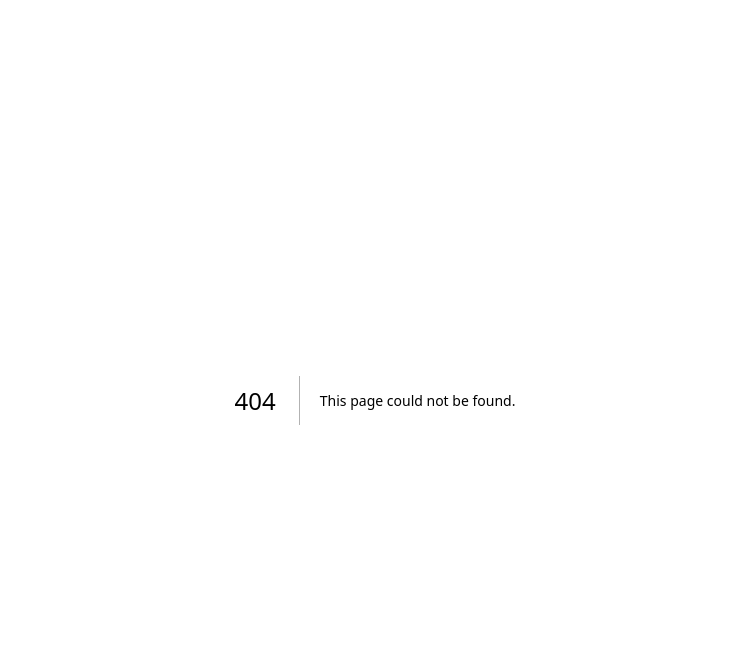
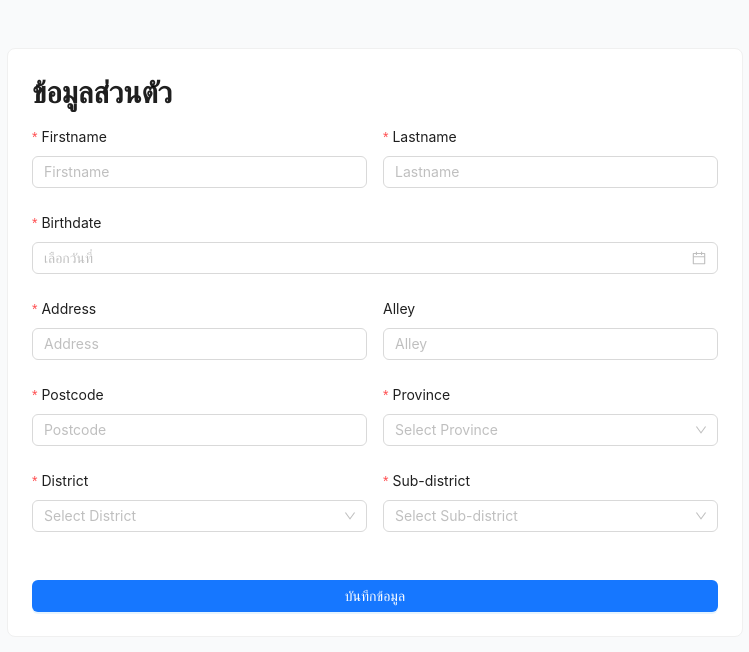
Before and after one commit to NarawithJangtrakulKKU/formgenarater, a Next.js app: page /persona in a window 1280 px wide. Before the commit this address had no page. Shown: the top 652 px of the page, without its empty margins (265-1014 px from the left). Built offline with nearby package versions, Linux system fonts and the light colour scheme.

Commit message:
Page: Persona

```diff
--- /dev/null
+++ b/src/app/persona/page.tsx
@@ -0,0 +1,56 @@
+'use client';
+
+import React from 'react';
+import { Form, ConfigProvider, Button } from 'antd';
+import thTH from 'antd/locale/th_TH';
+import { Card, Typography } from 'antd';
+import PersonaForm from '@/components/PersonaForm';
+import type { Dayjs } from 'dayjs';
+
+const { Title } = Typography;
+
+interface FormValues {
+  firstname: string;
+  lastname: string;
+  birthdate: Dayjs;
+  address: string;
+  alley?: string;
+  postcode: string;
+  province: string;
+  district: string;
+  subDistrict: string;
+}
+
+const PersonaPage = () => {
+  const [form] = Form.useForm<FormValues>();
+
+  const handleFinish = (values: FormValues) => {
+    console.log('Form values:', values);
+  };
+
+  return (
+    <ConfigProvider locale={thTH}>
+      <div className="min-h-screen bg-gray-50 py-12">
+        <div className="max-w-3xl mx-auto px-4">
+          <Card>
+            <Title level={2} className="mb-6">ข้อมูลส่วนตัว</Title>
+            <Form
+              form={form}
+              onFinish={handleFinish}
+              layout="vertical"
+            >
+              <PersonaForm form={form} />
+              <div className="mt-6">
+                <Button type="primary" htmlType="submit" block>
+                  บันทึกข้อมูล
+                </Button>
+              </div>
+            </Form>
+          </Card>
+        </div>
+      </div>
+    </ConfigProvider>
+  );
+};
+
+export default PersonaPage;
--- /dev/null
+++ b/src/components/PersonaForm.tsx
@@ -0,0 +1,135 @@
+import React from 'react';
+import { Form, Input, DatePicker, Select, Row, Col } from 'antd';
+import type { FormInstance } from 'antd/es/form';
+import type { Dayjs } from 'dayjs';
+
+interface FormData {
+  firstname: string;
+  lastname: string;
+  birthdate: Dayjs;
+  address: string;
+  alley?: string;
+  postcode: string;
+  province: string;
+  district: string;
+  subDistrict: string;
+}
+
+interface PersonaFormProps {
+  form: FormInstance<FormData>;
+}
+
+const PersonaForm: React.FC<PersonaFormProps> = ({ form }) => {
+  return (
+    <>
+      <Row gutter={16}>
+        <Col span={12}>
+          <Form.Item
+            name="firstname"
+            label="Firstname"
+            rules={[{ required: true, message: 'กรุณากรอกชื่อ' }]}
+          >
+            <Input placeholder="Firstname" />
+          </Form.Item>
+        </Col>
+        <Col span={12}>
+          <Form.Item
+            name="lastname"
+            label="Lastname"
+            rules={[{ required: true, message: 'กรุณากรอกนามสกุล' }]}
+          >
+            <Input placeholder="Lastname" />
+          </Form.Item>
+        </Col>
+      </Row>
+
+      <Form.Item
+        name="birthdate"
+        label="Birthdate"
+        rules={[{ required: true, message: 'กรุณาเลือกวันเกิด' }]}
+      >
+        <DatePicker
+          style={{ width: '100%' }}
+          format="DD/MM/YYYY"
+          placeholder="เลือกวันที่"
+        />
+      </Form.Item>
+
+      <Row gutter={16}>
+        <Col span={12}>
+          <Form.Item
+            name="address"
+            label="Address"
+            rules={[{ required: true, message: 'กรุณากรอกที่อยู่' }]}
+          >
+            <Input placeholder="Address" />
+          </Form.Item>
+        </Col>
+        <Col span={12}>
+          <Form.Item
+            name="alley"
+            label="Alley"
+          >
+            <Input placeholder="Alley" />
+          </Form.Item>
+        </Col>
+      </Row>
+
+      <Row gutter={16}>
+        <Col span={12}>
+          <Form.Item
+            name="postcode"
+            label="Postcode"
+            rules={[
+              { required: true, message: 'กรุณากรอกรหัสไปรษณีย์' },
+              {
+                pattern: /^\d{5}$/,
+                message: 'กรุณากรอกรหัสไปรษณีย์ 5 หลัก'
+              }
+            ]}
+          >
+            <Input placeholder="Postcode" />
+          </Form.Item>
+        </Col>
+        <Col span={12}>
+          <Form.Item
+            name="province"
+            label="Province"
+            rules={[{ required: true, message: 'กรุณาเลือกจังหวัด' }]}
+          >
+            <Select placeholder="Select Province">
+              {/* Add provinces here */}
+            </Select>
+          </Form.Item>
+        </Col>
+      </Row>
+
+      <Row gutter={16}>
+        <Col span={12}>
+          <Form.Item
+            name="district"
+            label="District"
+            rules={[{ required: true, message: 'กรุณาเลือกเขต/อำเภอ' }]}
+          >
+            <Select placeholder="Select District">
+              {/* Add districts here */}
+            </Select>
+          </Form.Item>
+        </Col>
+        <Col span={12}>
+          <Form.Item
+            name="subDistrict"
+            label="Sub-district"
+            rules={[{ required: true, message: 'กรุณาเลือกแขวง/ตำบล' }]}
+          >
+            <Select placeholder="Select Sub-district">
+              {/* Add sub-districts here */}
+            </Select>
+          </Form.Item>
+        </Col>
+      </Row>
+    </>
+  );
+};
+
+export default PersonaForm;
```
